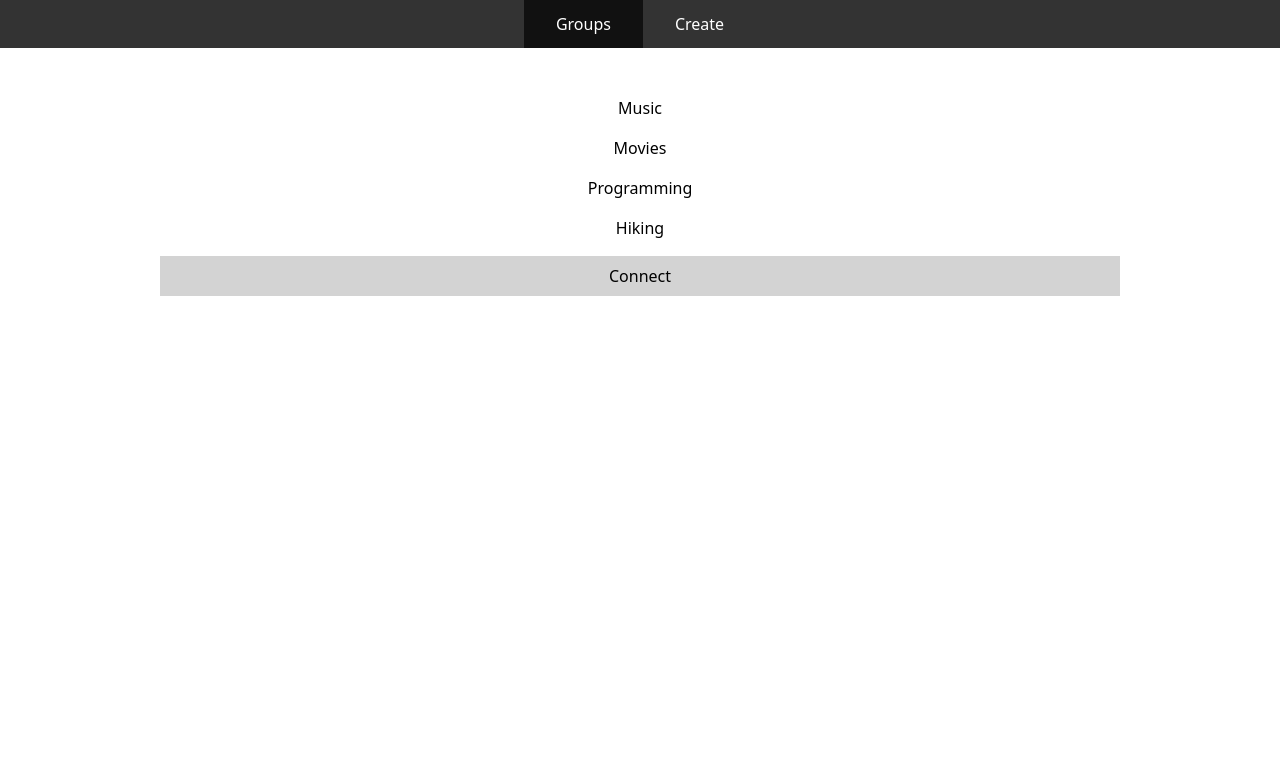
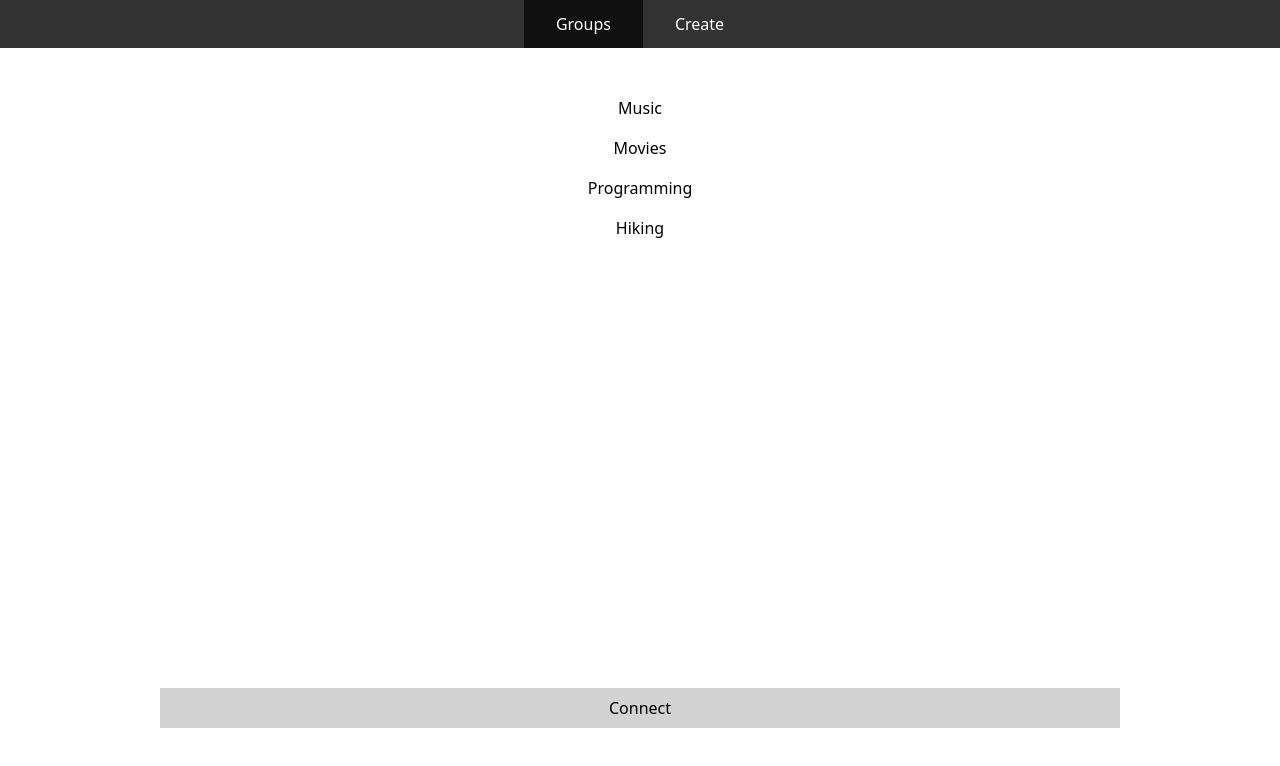
Before and after one commit to eimuciu/client, a React (Vite) app: page / in a window 1280 px wide. Shown: the top 766 px of the page. Built offline with nearby package versions, Linux system fonts and the light colour scheme.

Commit message:
groups page modifications

```diff
--- a/src/App.jsx
+++ b/src/App.jsx
@@ -65,6 +65,7 @@ function router({ onlineUsers, selectedGroup, groupsList, onGroupConnect }) {
             <GroupsPage
               groupsList={groupsList}
               onGroupConnect={onGroupConnect}
+              selectedGroup={selectedGroup}
             />
           ),
         },
--- a/src/components/Pages/ChatPage.jsx
+++ b/src/components/Pages/ChatPage.jsx
@@ -61,7 +61,7 @@ function ChatPage({ onlineUsers, selectedGroup }) {
         </div>
       </div>
       <div className="w-2/12">
-        <div className="p-2">Users</div>
+        <div className="p-2">Online</div>
         <div className="h-[80vh] bg-[brown]">
           <div className="p-2 h-full overflow-y-scroll">
             {onlineUsers.map((user) => (
--- a/src/components/Pages/GroupsPage.jsx
+++ b/src/components/Pages/GroupsPage.jsx
@@ -1,17 +1,18 @@
 import { useState } from 'react';
 import { useNavigate } from 'react-router-dom';
 
-function GroupsPage({ groupsList, onGroupConnect }) {
-  const [selected, setSelected] = useState('');
+function GroupsPage({ groupsList, onGroupConnect, selectedGroup }) {
+  const [selected, setSelected] = useState(selectedGroup);
 
   const navigate = useNavigate();
 
   return (
-    <div className="flex justify-center flex-col items-center w-full">
+    <div className="flex justify-start flex-col items-center w-full h-[80vh]">
+      <div className="flex justify-start flex-col items-center w-full h-full overflow-y-scroll">
         {groupsList.map((group) => (
           <div
             className={`cursor-default p-2 w-[50%] flex justify-center ${
-            selected === group && ' bg-[green]'
+              selected === group && ' bg-[grey]'
             }`}
             onClick={() => setSelected(group)}
             key={group}
@@ -19,12 +20,13 @@ function GroupsPage({ groupsList, onGroupConnect }) {
             {group}
           </div>
         ))}
+      </div>
       <button
         onClick={() => {
           if (selected) onGroupConnect(selected);
           navigate('/chat');
         }}
-        className="p-2 w-full mt-2 bg-[lightgrey]"
+        className="p-2 w-full mt-2 bg-[lightgrey] mt-auto"
       >
         Connect
       </button>
```
Lines whose indentation alone changed are shown as unchanged.
